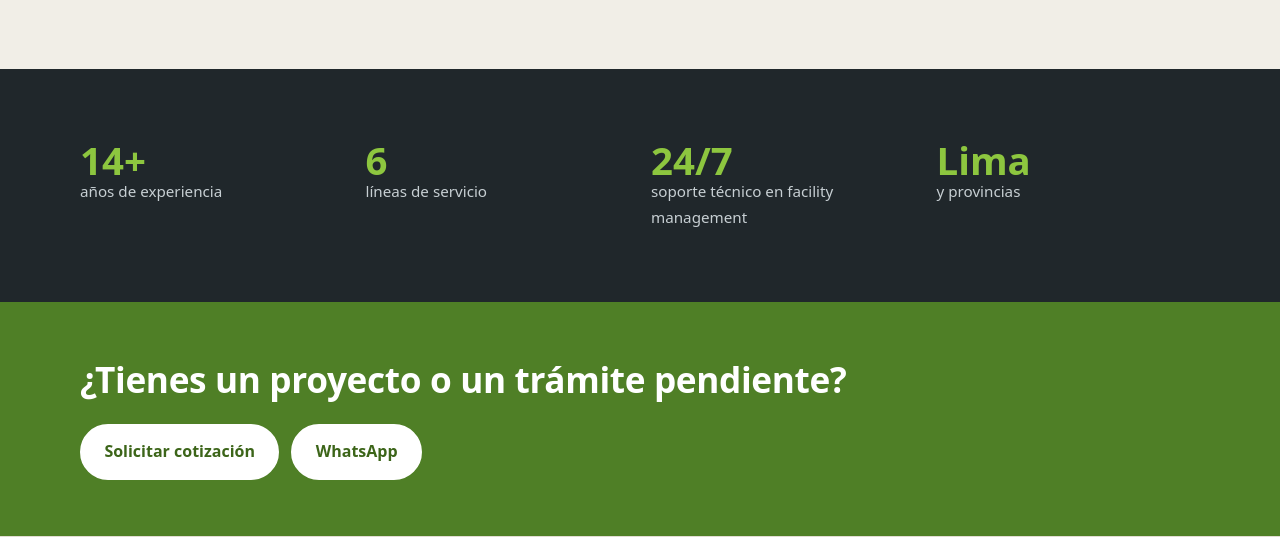
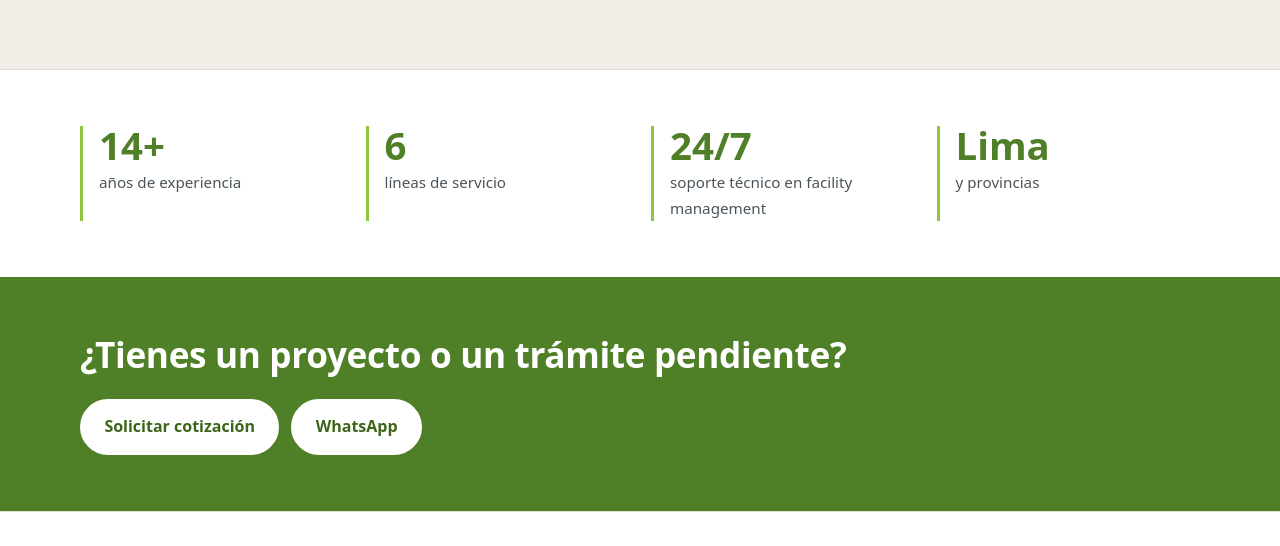
Before and after one commit to betojarap/Arqdeco-web, an Astro site: page / in a window 1280 px wide. Shown: the part 2508-3054 px from the top of the page. Built offline with nearby package versions, Linux system fonts and the light colour scheme; Astro itself is replaced by a stand-in of ours.

Commit message:
Franja de cifras con fondo claro
Co-Authored-By: Claude Opus 5.5 <noreply@anthropic.com>
Claude-Session: https://claude.ai/code/session_01U1WNTcTS7ReVWt3JAYnN7o

```diff
--- a/src/pages/index.astro
+++ b/src/pages/index.astro
@@ -73,7 +73,7 @@ const years = yearsOfExperience();
     </div>
   </section>
 
-  <section class="section dark">
+  <section class="section stats-band">
     <div class="container">
       <div class="stats">
         <div class="stat"><strong>{years}+</strong><span>años de experiencia</span></div>
--- a/src/styles/global.css
+++ b/src/styles/global.css
@@ -89,8 +89,10 @@ a.card { text-decoration: none; color: inherit; transition: transform .2s, box-s
 a.card:hover { transform: translateY(-3px); box-shadow: 0 10px 30px rgba(0,0,0,.07); }
 
 .stats { display: grid; grid-template-columns: repeat(auto-fit, minmax(160px, 1fr)); gap: 22px; }
-.stat strong { display: block; font-size: 2.4rem; color: #8dc63f; line-height: 1; }
-.stat span { color: #c7cfd3; font-size: .95rem; }
+.stats-band { background: #fff; border-top: 1px solid var(--line); padding: 56px 0; }
+.stat { border-left: 3px solid #8dc63f; padding-left: 16px; }
+.stat strong { display: block; font-size: 2.4rem; color: var(--accent); line-height: 1; margin-bottom: 6px; }
+.stat span { color: var(--ink-soft); font-size: .95rem; }
 
 .check-list { list-style: none; padding: 0; margin: 0; display: grid; gap: 10px; }
 .check-list li { padding-left: 28px; position: relative; }
```
